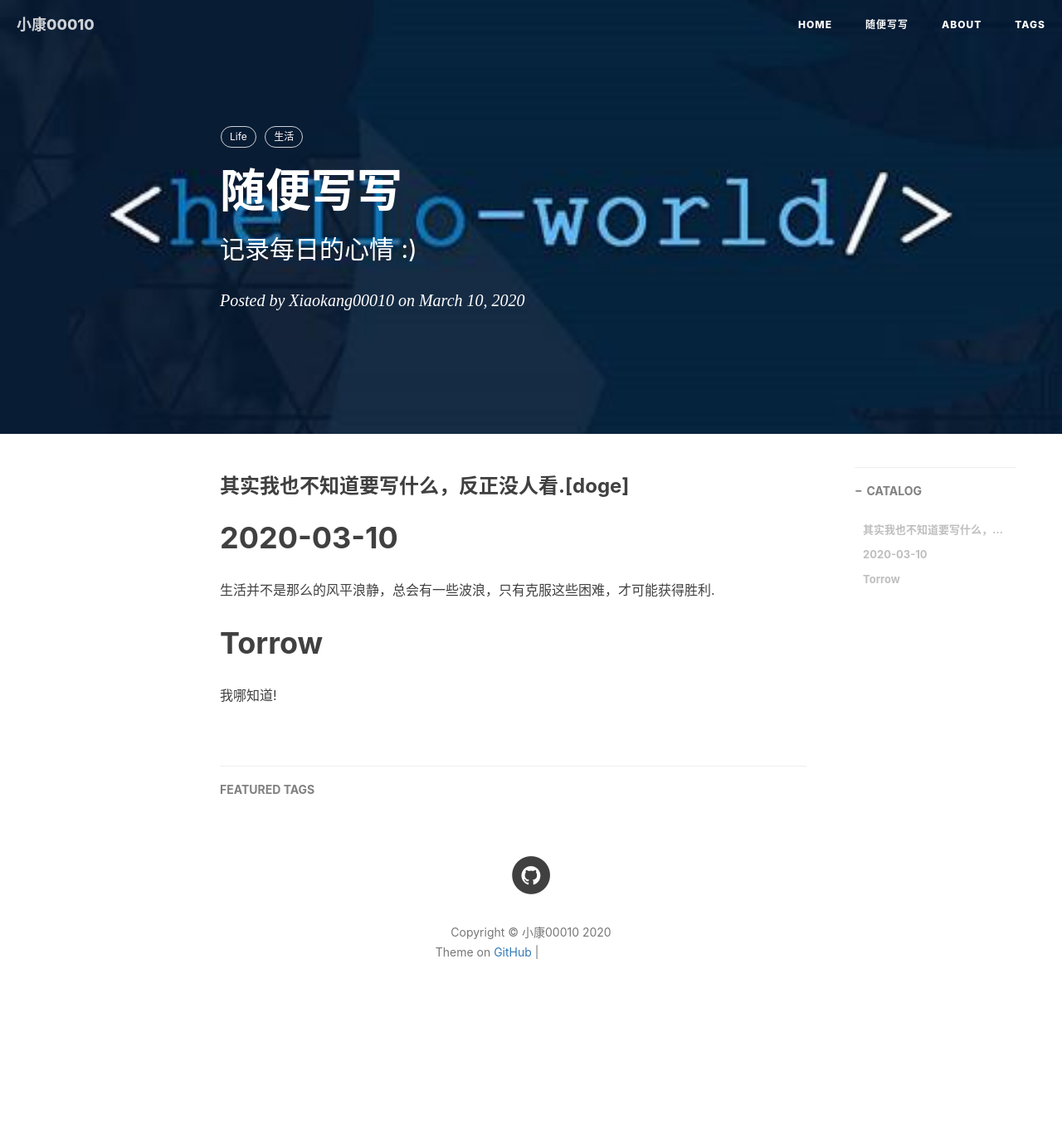
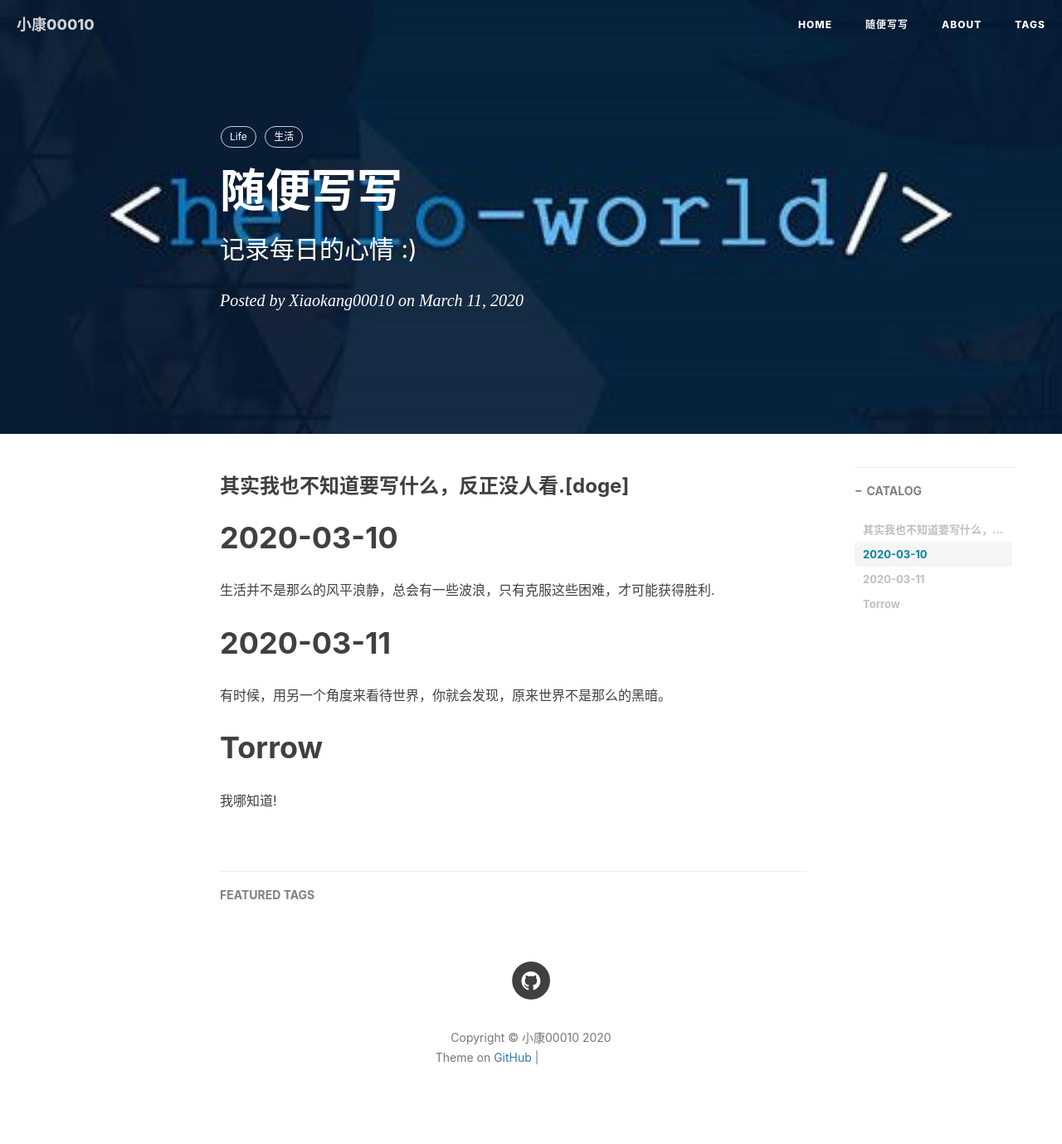
Before and after one commit to xiaokang00010/xiaokang00010.github.io, a Jekyll site: the page built from EveryDayWrite.md, in a window 1280 px wide. Shown: the whole page at 83% size. Built offline with Jekyll 4.4.1, drawn with Linux system fonts in a browser that asks for light colours; nearby versions of some CDN libraries; comment, search, counter and statistics services are not loaded; before the commit the page ends 1252 px from its top, so only the background shows below that; grey boxes are pictures that could not be loaded.

Commit message:
Update EveryDayWrite.md

```diff
--- a/EveryDayWrite.md
+++ b/EveryDayWrite.md
@@ -2,7 +2,7 @@
 layout: post
 title: 随便写写
 subtitle: 记录每日的心情 :)
-date: 2020-03-10
+date: 2020-03-11
 author: Xiaokang00010
 catalog: true
 header-img: img/post-helloworld.jpg
@@ -17,6 +17,10 @@ tags:
 
 生活并不是那么的风平浪静，总会有一些波浪，只有克服这些困难，才可能获得胜利.
 
+# 2020-03-11
+
+有时候，用另一个角度来看待世界，你就会发现，原来世界不是那么的黑暗。
+
 # Torrow
 
 我哪知道!
```
